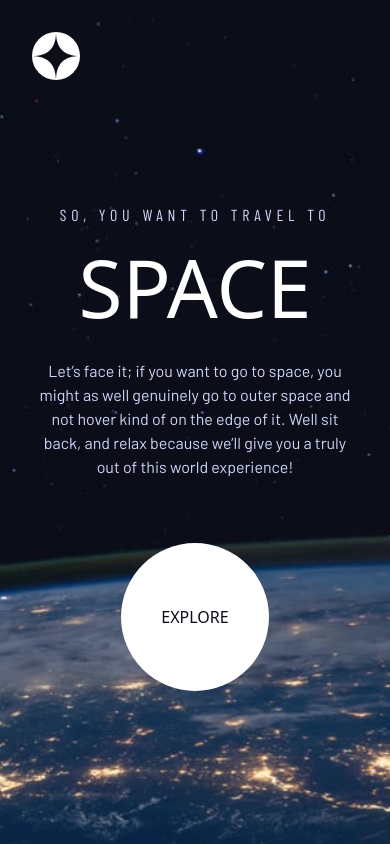
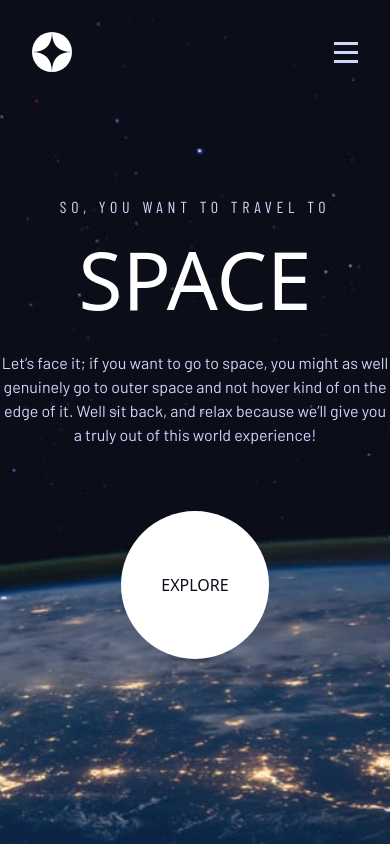
Before and after one commit to DuttaAnirudh/space-tourism, a React (Vite) app: page / in a window 390 px wide. Built offline with nearby package versions, Linux system fonts and the light colour scheme; a web font is replaced by a local one.

Commit message:
feat: add hamburger menu for small screens

```diff
--- a/package.json
+++ b/package.json
@@ -12,7 +12,8 @@
   "dependencies": {
     "react": "^18.2.0",
     "react-dom": "^18.2.0",
-    "react-router-dom": "^6.22.3"
+    "react-router-dom": "^6.22.3",
+    "scroll-lock": "^2.1.5"
   },
   "devDependencies": {
     "@types/react": "^18.2.66",
--- a/src/App.jsx
+++ b/src/App.jsx
@@ -31,7 +31,7 @@ function App() {
 
   return (
     <div className={`${bg} bg-no-repeat bg-center bg-cover`}>
-      <div className="h-screen max-w-[87.5rem] mx-auto overflow-hidden p-[2rem]">
+      <div className="h-screen max-w-[87.5rem] mx-auto overflow-hidden sm:p-[2rem]">
         <div
           className={`flex flex-col ${
             selectedItemMain === "home"
--- a/src/components/Header.jsx
+++ b/src/components/Header.jsx
@@ -1,20 +1,57 @@
+import { useState } from "react";
 import logo from "../assets/shared/logo.svg";
+import iconHamburger from "../assets/shared/icon-hamburger.svg";
+import iconClose from "../assets/shared/icon-close.svg";
 import { NavigationMain } from "../constants";
 import MenuBar from "./design/MenuBar";
+import { disablePageScroll, enablePageScroll } from "scroll-lock";
 
 const Header = ({ selectedItem, handleNavigationMenuTab }) => {
+  const [openNavigation, setOpenNavigation] = useState(false);
+
+  const handleNavigationOnClick = () => {
+    setOpenNavigation((show) => !show);
+    openNavigation ? disablePageScroll() : enablePageScroll();
+  };
+
+  const handleCloseClick = () => {
+    if (!openNavigation) {
+      return;
+    }
+
+    setOpenNavigation(false);
+    enablePageScroll();
+  };
+
+  const handleMultipleClickEvents = (item) => {
+    handleNavigationMenuTab(item);
+    handleCloseClick();
+  };
+
   return (
-    <div className="flex items-center justify-between">
+    <div className="flex items-center justify-between relative">
       {/* LOGO */}
-      <div>
+      <div className="max-h-[2.5rem] max-w-[2.5rem] md:max-w-full md:max-h-full ml-[2rem] mt-[2rem] sm:m-0">
         <img src={logo} width={48} height={48} alt="logo" />
       </div>
 
       {/* NAVIGATION */}
-      <div>
-        <ul className="hidden sm:flex gap-[2rem] md:px-[4rem] md:ps-[2rem] backdrop-blur ">
+      <nav>
+        <div
+          className="sm:hidden cursor-pointer mr-[2rem] mt-[2rem] sm:m-0"
+          onClick={handleNavigationOnClick}
+        >
+          <img src={openNavigation ? iconClose : iconHamburger} />
+        </div>
+        <ul
+          className={
+            openNavigation
+              ? "absolute right-0 w-[65vw] h-[100vh] z-1 flex flex-col gap-[1.5rem] backdrop-blur pl-[1.5rem]"
+              : "hidden sm:flex gap-[2rem] md:px-[4rem]  backdrop-blur "
+          }
+        >
           {NavigationMain.map((item, i) => (
-            <li key={i} onClick={() => handleNavigationMenuTab(item)}>
+            <li key={i} onClick={() => handleMultipleClickEvents(item)}>
               <MenuBar
                 className={item === selectedItem && "active"}
                 NavigationMenu
@@ -24,7 +61,7 @@ const Header = ({ selectedItem, handleNavigationMenuTab }) => {
             </li>
           ))}
         </ul>
-      </div>
+      </nav>
     </div>
   );
 };
--- a/src/components/design/MenuBar.jsx
+++ b/src/components/design/MenuBar.jsx
@@ -7,12 +7,12 @@ const MenuBar = ({
 }) => {
   return (
     <button
-      className={`nav-text ${NavigationMenu && "text-n-1 py-[1.5rem]"} ${
+      className={`nav-text  ${NavigationMenu && "text-n-1 py-[1.5rem]"} ${
         DestinationMenu && "text-n-2 py-[0.8rem]"
-      }  box-border inline-block cursor-pointer ${
+      }  box-border inline-block cursor-pointer border-b-[3px] ${
         className === "active"
-          ? `border-b-[3px] border-n-1 !text-n-1`
-          : `hover:border-b-[3px]
+          ? `border-n-1 !text-n-1`
+          : `border-transparent
       hover:border-n-3`
       }`}
       onClick={onClickEvent}
```
Also changed, not shown: 1 other file (tests, documents, lock files or other folders).
